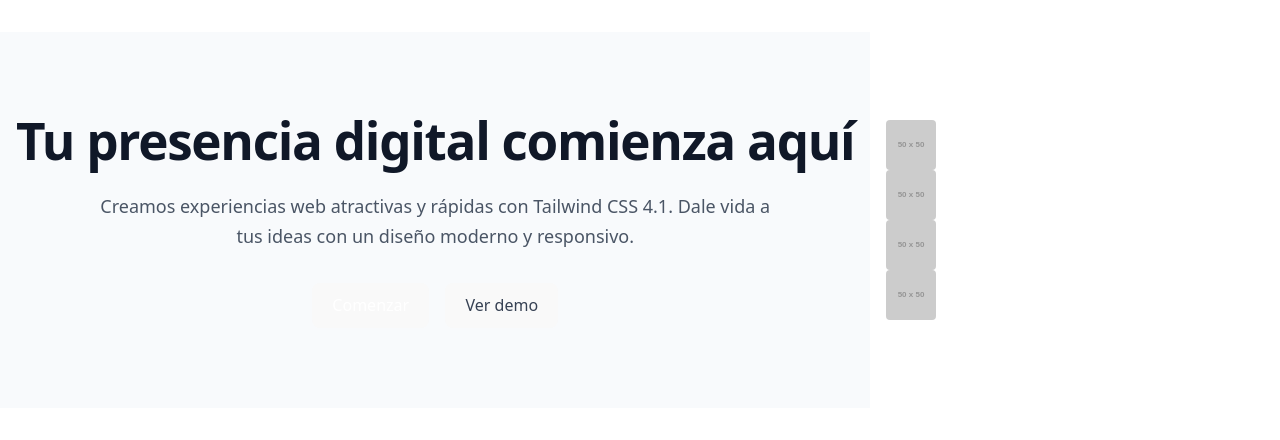
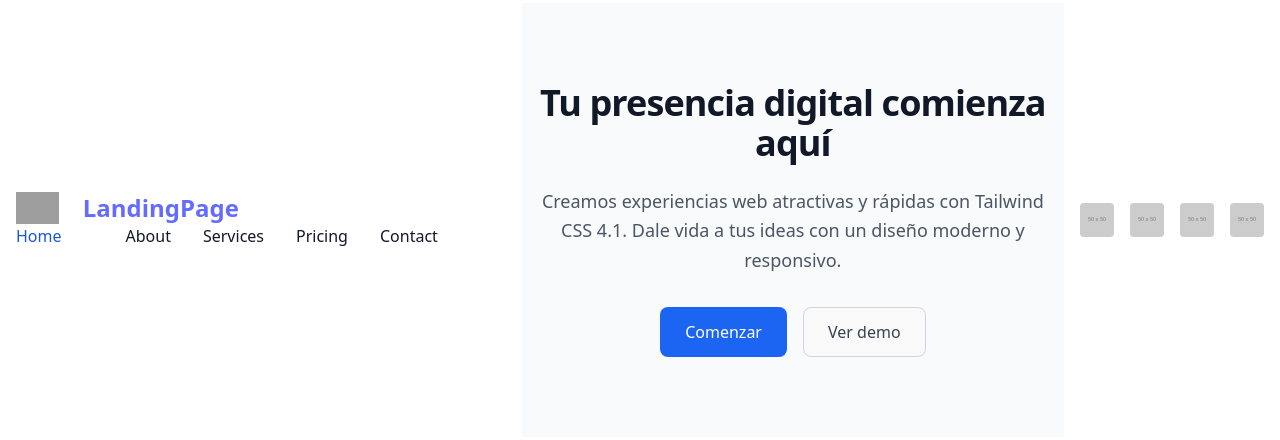
Before and after one commit to Xavih830/landing, a website built with Vite: page index.html in a window 1280 px wide. Shown: the part 180-620 px from the top of the page. Built offline with nearby package versions, Linux system fonts and the light colour scheme; grey boxes are pictures that could not be loaded; placeholder pictures from the web are drawn by us.

Commit message:
Guia 07 Flowbite

```diff
--- a/index.html
+++ b/index.html
@@ -3,11 +3,45 @@
   <head>
     <meta charset="UTF-8" />
     <link rel="icon" type="image/svg+xml" href="/vite.svg" />
+    <link href="https://cdn.jsdelivr.net/npm/flowbite@3.1.2/dist/flowbite.min.css" rel="stylesheet" />
     <script src="https://cdn.jsdelivr.net/npm/@tailwindcss/browser@4"></script>
     <meta name="viewport" content="width=device-width, initial-scale=1.0" />
     <title>Landing</title>
   </head>
   <body>
+    <nav class="bg-white border-gray-200 dark:bg-gray-900">
+      <div class="max-w-screen-xl flex flex-wrap items-center justify-between mx-auto p-4">
+        <a href="https://flowbite.com/" class="flex items-center space-x-3 rtl:space-x-reverse">
+            <img src="https://flowbite.com/docs/images/logo.svg" class="h-8" alt="Flowbite Logo" />
+            <span class="self-center text-2xl font-semibold whitespace-nowrap dark:text-white">LandingPage</span>
+        </a>
+        <button data-collapse-toggle="navbar-default" type="button" class="inline-flex items-center p-2 w-10 h-10 justify-center text-sm text-gray-500 rounded-lg md:hidden hover:bg-gray-100 focus:outline-none focus:ring-2 focus:ring-gray-200 dark:text-gray-400 dark:hover:bg-gray-700 dark:focus:ring-gray-600" aria-controls="navbar-default" aria-expanded="false">
+            <span class="sr-only">Open main menu</span>
+            <svg class="w-5 h-5" aria-hidden="true" xmlns="http://www.w3.org/2000/svg" fill="none" viewBox="0 0 17 14">
+                <path stroke="currentColor" stroke-linecap="round" stroke-linejoin="round" stroke-width="2" d="M1 1h15M1 7h15M1 13h15"/>
+            </svg>
+        </button>
+        <div class="hidden w-full md:block md:w-auto" id="navbar-default">
+          <ul class="font-medium flex flex-col p-4 md:p-0 mt-4 border border-gray-100 rounded-lg bg-gray-50 md:flex-row md:space-x-8 rtl:space-x-reverse md:mt-0 md:border-0 md:bg-white dark:bg-gray-800 md:dark:bg-gray-900 dark:border-gray-700">
+            <li>
+              <a href="#" class="block py-2 px-3 text-white bg-blue-700 rounded-sm md:bg-transparent md:text-blue-700 md:p-0 dark:text-white md:dark:text-blue-500" aria-current="page">Home</a>
+            </li>
+            <li>
+              <a href="#" class="block py-2 px-3 text-gray-900 rounded-sm hover:bg-gray-100 md:hover:bg-transparent md:border-0 md:hover:text-blue-700 md:p-0 dark:text-white md:dark:hover:text-blue-500 dark:hover:bg-gray-700 dark:hover:text-white md:dark:hover:bg-transparent">About</a>
+            </li>
+            <li>
+              <a href="#" class="block py-2 px-3 text-gray-900 rounded-sm hover:bg-gray-100 md:hover:bg-transparent md:border-0 md:hover:text-blue-700 md:p-0 dark:text-white md:dark:hover:text-blue-500 dark:hover:bg-gray-700 dark:hover:text-white md:dark:hover:bg-transparent">Services</a>
+            </li>
+            <li>
+              <a href="#" class="block py-2 px-3 text-gray-900 rounded-sm hover:bg-gray-100 md:hover:bg-transparent md:border-0 md:hover:text-blue-700 md:p-0 dark:text-white md:dark:hover:text-blue-500 dark:hover:bg-gray-700 dark:hover:text-white md:dark:hover:bg-transparent">Pricing</a>
+            </li>
+            <li>
+              <a href="#" class="block py-2 px-3 text-gray-900 rounded-sm hover:bg-gray-100 md:hover:bg-transparent md:border-0 md:hover:text-blue-700 md:p-0 dark:text-white md:dark:hover:text-blue-500 dark:hover:bg-gray-700 dark:hover:text-white md:dark:hover:bg-transparent">Contact</a>
+            </li>
+          </ul>
+        </div>
+      </div>
+    </nav>
     <main class="bg-slate-50">
       <div id="container-01" class="mx-auto px-4 py-20 text-center">
          <h1 class="text-4xl font-extrabold tracking-tight text-gray-900">Tu presencia digital comienza aquí</h1>
@@ -19,8 +53,8 @@
       </div>
    </main>
     <section class="bg-white dark:bg-gray-900">
-     <div id="container-03" class="px-4 py-8 mx-auto">
-         <div id="container-04">
+     <div id="container-03" class="px-4 py-8 mx-auto md:max-w-xl">
+         <div id="container-04" class="grid grid-cols-2 gap-4 md:grid-cols-4">
              <img src="https://placehold.co/50" alt="Imagen 1" class="w-full h-auto rounded">
              <img src="https://placehold.co/50" alt="Imagen 2" class="w-full h-auto rounded">
              <img src="https://placehold.co/50" alt="Imagen 3" class="w-full h-auto rounded">
@@ -28,5 +62,6 @@
          </div>
      </div>
     </section>
+    <script src="https://cdn.jsdelivr.net/npm/flowbite@3.1.2/dist/flowbite.min.js"></script>
   </body>
 </html>
```
